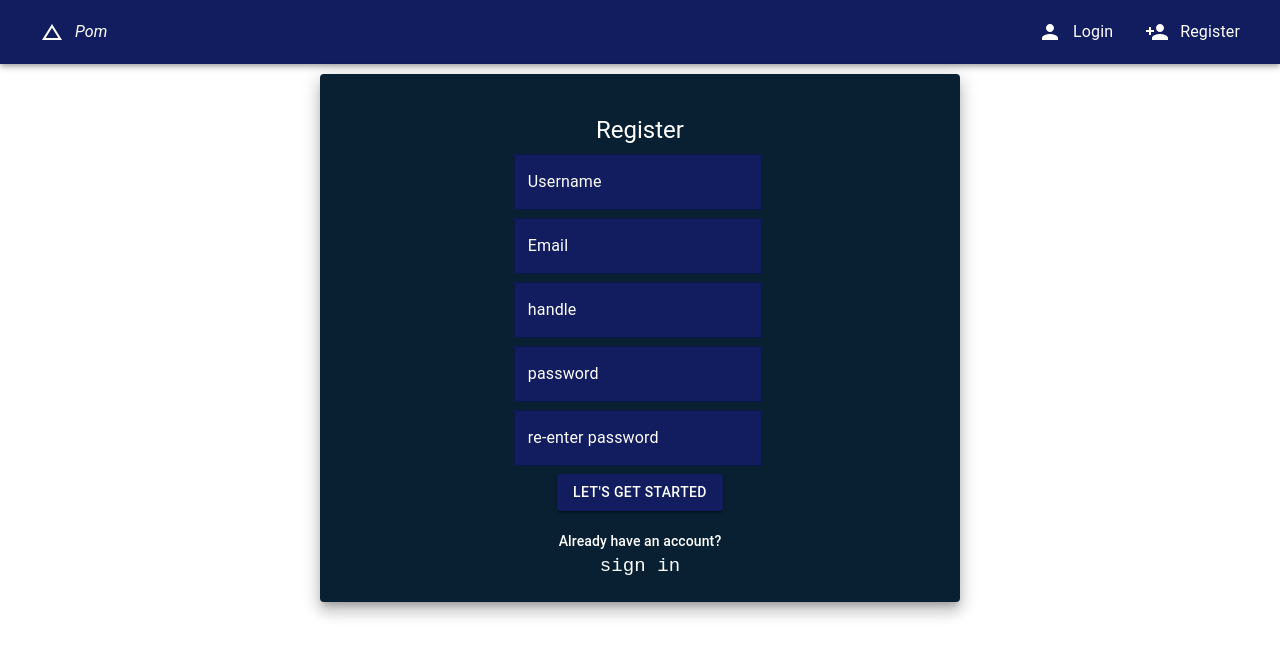
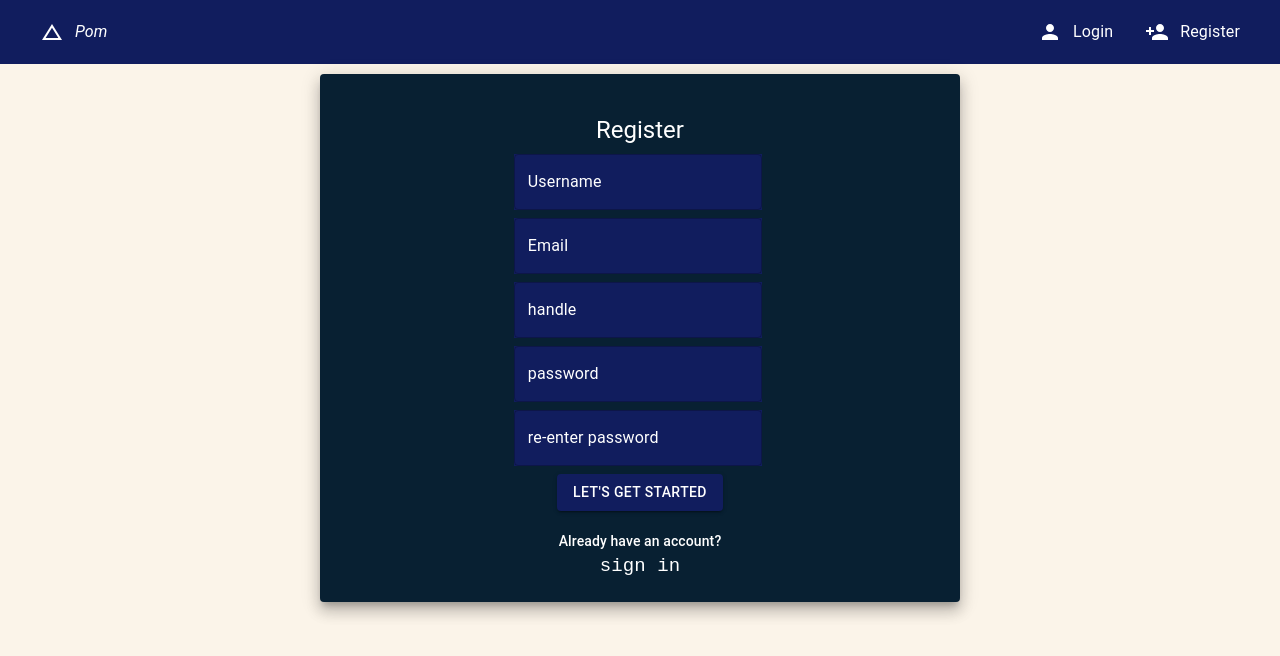
Before and after one commit to JaiRaga/blog-app-client-server, a React (Create React App) app in the folder client/: page /register in a window 1280 px wide. Shown: the top 656 px of the page. Built offline with nearby package versions, Linux system fonts and the light colour scheme; no server answers.

Commit message:
:zap: changed bg color

```diff
--- a/client/src/component/auth/Register.js
+++ b/client/src/component/auth/Register.js
@@ -49,6 +49,10 @@ const useStyles = makeStyles((theme) => ({
 		marginTop: '20px',
 		color: '#fff',
 	},
+	outerContainer: {
+		backgroundColor: '#FBF4E9',
+		height: '100vh',
+	},
 }))
 
 const Login = () => {
@@ -85,7 +89,7 @@ const Login = () => {
 	}
 
 	return (
-		<Grid container justify='center'>
+		<Grid container justify='center' className={classes.outerContainer}>
 			<Grid item xs={10} md={6} className={classes.parentGrid}>
 				<Paper elevation={10} className={classes.paper}>
 					<Grid container justify='center' alignItems='center'>
```
